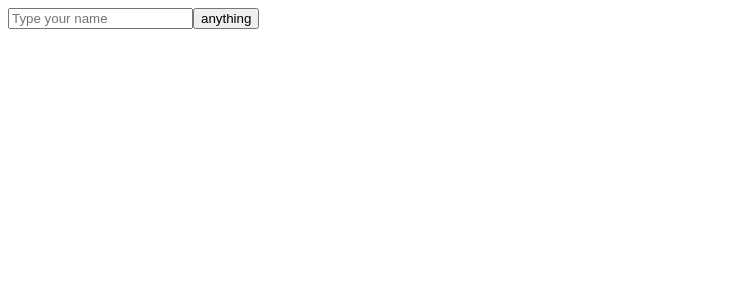
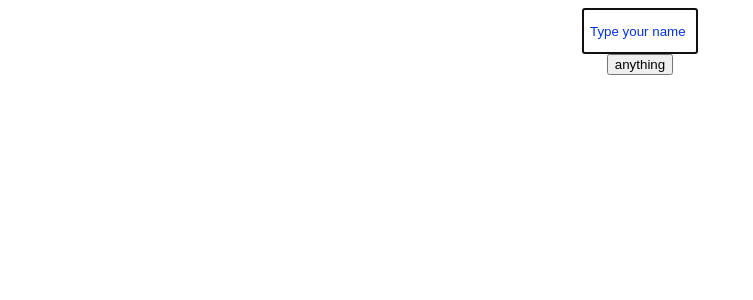
Before and after one commit to newaustriancodingschool/specialisation-frontend, an Angular app: page /page1 in a window 1280 px wide. Shown: the top 300 px of the page, without its empty margins (0-753 px from the left). Built offline with nearby package versions, Linux system fonts and the light colour scheme.

Commit message:
updates on page1

```diff
--- a/src/app/app-pset-htmlandcss/page1/page1.component.css
+++ b/src/app/app-pset-htmlandcss/page1/page1.component.css
@@ -1,6 +1,26 @@
 div.wrapper {
-  overflow: auto;
-  color: white;
-  background-color: royalblue;
-  border: 5px dashed black;
+  color: rgb(255, 255, 255);
+  background: url("https://d26s1dosjyldof.cloudfront.net/experience/wp-content/uploads/2016/09/angularjs-features-1.png")rgba(177, 255, 153, 0.76);
+  background-position: center;
+  font-family: 'Arial Narrow',monospace;
+  height: 350px ;
+
 }
+
+div.inupt{
+background: url("http://img.sytyson.com/thumb/800x600/2/84/284fe3993173adeefa00774d8ae56c42.jpg")rgba(177, 255, 153, 0.76);
+background-repeat: no-repeat;
+background-size: cover
+}
+h1 {
+  color: rgba(12, 248, 71, 0);
+}
+::placeholder {
+  color: #002fff;
+  opacity: 1;
+}
+.resizedTextbox {
+  width: 100px;
+  height: 30px;
+  padding: 6px
+}
--- a/src/app/app-pset-htmlandcss/page1/page1.component.html
+++ b/src/app/app-pset-htmlandcss/page1/page1.component.html
@@ -1,9 +1,9 @@
-<div class="wrapper" *ngIf="isVisible">
-  <h1>Hello {{myName}}</h1>
-  <p>This page is here to verify that the end-to-end tests are working correctly.</p>
+<div class="wrapper" *ngIf="isVisible" align="center">
+  <h1 >Welcome {{myName}} in </h1>
+
 </div>
 
-<div *ngIf="!isVisible">
-  <input type="text" placeholder="Type your name" [(ngModel)]="myName">
-  <input type="button" value="anything" (click)="writeMyName()">
+<div align="center" *ngIf="!isVisible" class="input">
+  <input type="text" placeholder="Type your name" [(ngModel)]="myName"autofocus class="resizedTextbox">
+  <div><input type="button" value="anything" (click)="writeMyName()"></div>
 </div>
--- a/src/app/app-pset-javascript/02-dateformatter/date-formatter.ts
+++ b/src/app/app-pset-javascript/02-dateformatter/date-formatter.ts
@@ -1,4 +1,4 @@
-import { error } from "util";
-import * as moment from "moment";
+// import { error } from "util";
+// import * as moment from "moment";
 
-export function dateFormatter(date: Date, country: string) {}
+// export function dateFormatter(date: Date, country: string) {}
--- a/src/app/app-pset-javascript/03-datediff/datediff.ts
+++ b/src/app/app-pset-javascript/03-datediff/datediff.ts
@@ -1,4 +1,4 @@
-export function datediff(first, second) {
+export function datediff(first:Date, second:Date) {
   // Get 1 day in milliseconds
 
   const one_day = 1000 * 60 * 60 * 24;
--- a/src/app/app-pset-javascript/05-regexemail/regex-email.ts
+++ b/src/app/app-pset-javascript/05-regexemail/regex-email.ts
@@ -1,4 +1,4 @@
-export function isValidEMail(email): boolean {
+export function isValidEMail(email:string): boolean {
   //email.replace(/\\\s/g, '');
   var regex = /^[^\s@]+@[^\s@]+\.[^\s@]+$/;
   if (email.includes("\\ ")) return true;
--- a/src/app/app-pset-javascript/06-words-stats/word-stats.ts
+++ b/src/app/app-pset-javascript/06-words-stats/word-stats.ts
@@ -1,11 +1,11 @@
 //import { text } from "@angular/core";
 
 export const wordStats = {
-  countWords: (text): number => {
+  countWords: (text:string): number => {
     return text.split(" ").length;
   },
 
-  occurrences: (word, text): number => {
+  occurrences: (word:string, text:string): number => {
     var count = (text.match(/I/g) || []).length;
     return count;
   },
--- a/src/app/app.component.css
+++ b/src/app/app.component.css
@@ -1,3 +1,3 @@
 * {
-  background-color: white;
+  background-color: rgb(255, 255, 255);
 }
--- a/src/app/app.module.ts
+++ b/src/app/app.module.ts
@@ -8,12 +8,14 @@ import {AppPsetHtmlandcssModule} from './app-pset-htmlandcss/app-pset-htmlandcss
 import {AppRoutingModule} from './app-routing/app-routing.module';
 import {routes} from './app-routing/routes';
 import {RouterModule} from '@angular/router';
+import { HelloComponent } from './hello/hello.component';
 
 
 
 @NgModule({
   declarations: [
-    AppComponent
+    AppComponent,
+    HelloComponent
   ],
   imports: [
     BrowserModule,
--- /dev/null
+++ b/src/app/hello/hello.component.html
@@ -0,0 +1,3 @@
+<p>
+  hello works!
+</p>
--- /dev/null
+++ b/src/app/hello/hello.component.ts
@@ -0,0 +1,15 @@
+import { Component, OnInit } from '@angular/core';
+
+@Component({
+  selector: 'app-hello',
+  templateUrl: './hello.component.html',
+  styleUrls: ['./hello.component.scss']
+})
+export class HelloComponent implements OnInit {
+
+  constructor() { }
+
+  ngOnInit() {
+  }
+
+}
```
Also changed, not shown: src/app/hello/hello.component.scss (added), 1 other file (tests, documents, lock files or other folders).
